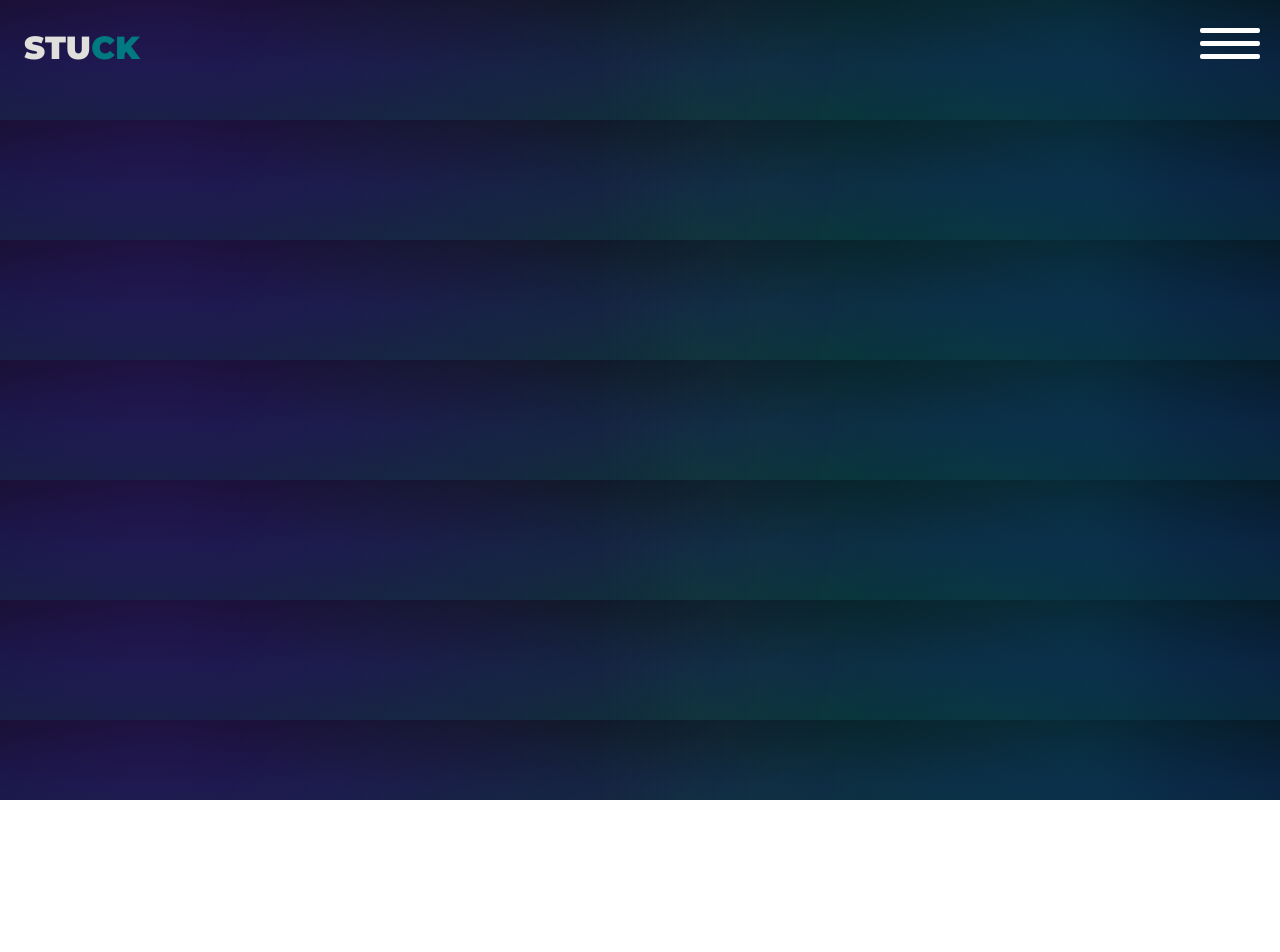
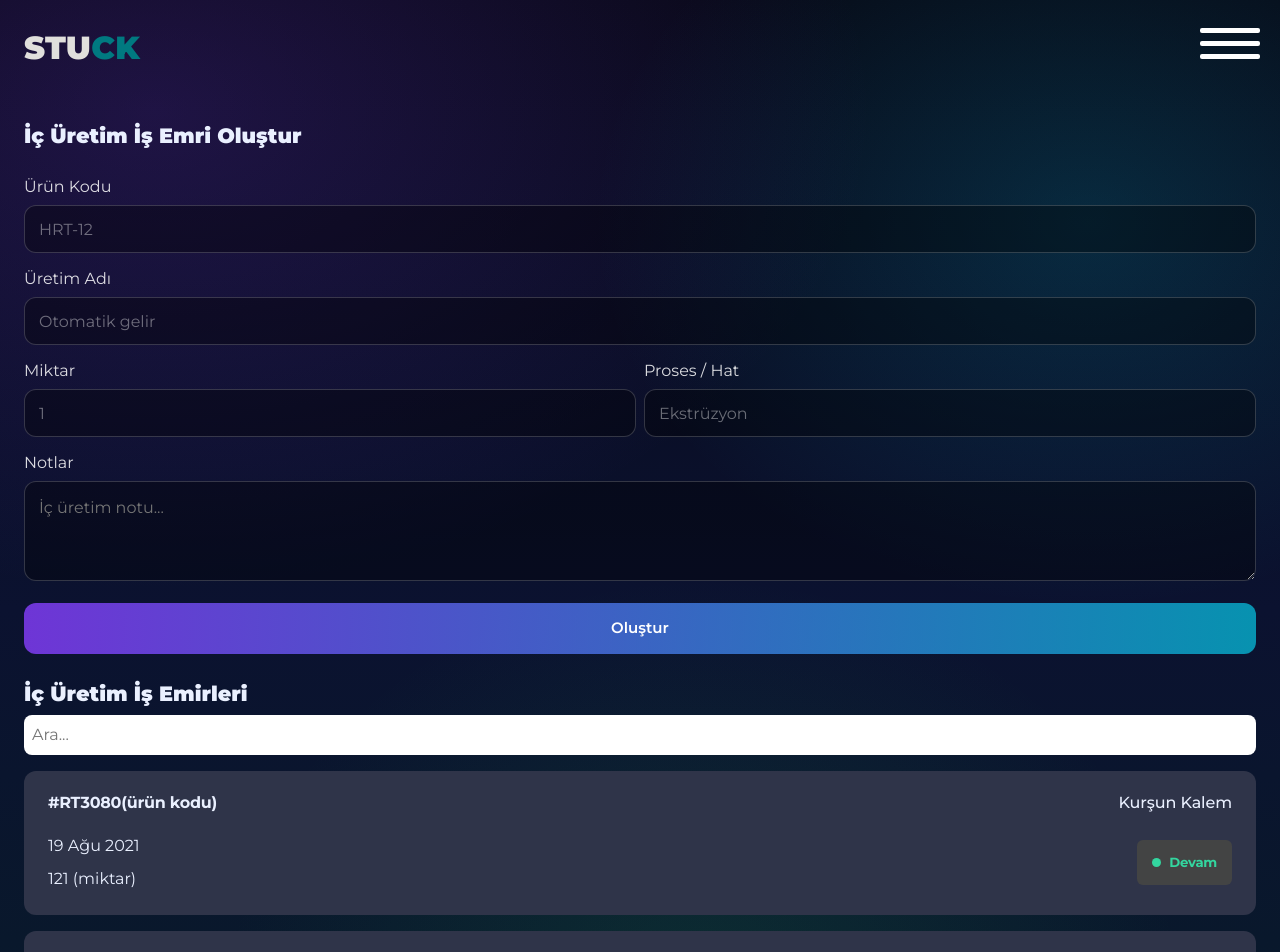
Before and after one commit to Kythera-Erp/Stuck-Erp, a Next.js app: page /dashboard/domestic-production in a window 1280 px wide. Shown: the top 952 px of the page. Before the commit the page ends 800 px from the top, so only its background shows below. Built offline with nearby package versions, Linux system fonts and the light colour scheme.

Commit message:
CSS adjustments were made

```diff
--- a/components/dashboard/WorkOrders.tsx
+++ b/components/dashboard/WorkOrders.tsx
@@ -1,4 +1,4 @@
-import "./workdorders.css";
+import "./workorders.css";
 export default function WorkOrders() {
   return (
     <div className="orders-panel">
--- a/components/dashboard/stuck.css
+++ b/components/dashboard/stuck.css
@@ -49,11 +49,15 @@
 }
 
 .stuck-body p {
-  margin: 0;
   line-height: 1.3;
+  margin-bottom: 6px;
+  display: flex;
+  align-items: center;
+  justify-content: space-between;
 }
 
 .reason {
   color: #f59e0b;
   font-size: 16px;
+  font-weight: 600;
 }
--- a/components/layout/Header/Header.tsx
+++ b/components/layout/Header/Header.tsx
@@ -3,14 +3,7 @@ import "./header.css";
 export default function Header() {
   return (
     <div className="header">
-      <h2>
-        {/* <img
-          src="./images/stuck-logo.png"
-          style={{ width: "60px" }}
-          alt="Stuck Logo"
-        /> */}
-        STU<span>CK</span>
-      </h2>
+      <h2>STU<span>CK</span></h2>
       <div className="burger-menu">
         <input type="checkbox" id="menu_checkbox" className="menu_checkbox" />
         <label htmlFor="menu_checkbox">
@@ -26,6 +19,7 @@ export default function Header() {
           <Link href="/dashboard/bom">Master BOM</Link>
           <Link href="/dashboard/domestic-production">İç Üretim</Link>
           <Link href="/dashboard/import">Import / Aktarım</Link>
+          <Link href="/dashboard/settings">Ayarlar</Link>
           <div className="role">
             <h5>Kullanıcı - <span>Ali Yıldız</span></h5>
           </div>
--- a/src/app/dashboard/domestic-production/page.tsx
+++ b/src/app/dashboard/domestic-production/page.tsx
@@ -1,5 +1,75 @@
+import "./production.css";
 export default function Production() {
-  return(
-    <div></div>
-  )
+  return (
+    <div className="production-page">
+      <div className="production-create">
+        <h3>İç Üretim İş Emri Oluştur</h3>
+        <form>
+          <label>
+            Ürün Kodu
+            <input type="text" placeholder="HRT-12" />
+          </label>
+          <label>
+            Üretim Adı
+            <input type="text" placeholder="Otomatik gelir" />
+          </label>
+          <div className="label-grid">
+            <label>
+              Miktar
+              <input type="number" placeholder="1" />
+            </label>
+            <label>
+              Proses / Hat
+              <input type="text" placeholder="Ekstrüzyon" />
+            </label>
+          </div>
+          <label htmlFor="">
+            Notlar
+            <textarea name="" placeholder="İç üretim notu..."></textarea>
+          </label>
+          <button type="button">Oluştur</button>
+        </form>
+      </div>
+      <div className="production-list">
+        <h3>İç Üretim İş Emirleri</h3>
+        <div className="production-list-filter">
+          <input type="text" placeholder="Ara..." />
+        </div>
+        <div className="production-cards">
+          <div className="production-card">
+            <div className="production-header">
+              <span>#RT3080(ürün kodu)</span>
+              <h6>Kurşun Kalem</h6>
+            </div>
+            <div className="production-body">
+              <div>
+                <span>19 Ağu 2021</span>
+                <p>121 (miktar)</p>
+              </div>
+              <div className="production-status">
+                <span></span>
+                <h5>Devam</h5>
+              </div>
+            </div>
+          </div>
+          <div className="production-card">
+            <div className="production-header">
+              <span>#RT3080(ürün kodu)</span>
+              <h6>Kurşun Kalem</h6>
+            </div>
+            <div className="production-body">
+              <div>
+                <span>19 Ağu 2021</span>
+                <p>150 (miktar)</p>
+              </div>
+              <div className="production-status">
+                <span></span>
+                <h5>Devam</h5>
+              </div>
+            </div>
+          </div>
+        </div>
+      </div>
+    </div>
+  );
 }
--- /dev/null
+++ b/src/app/dashboard/domestic-production/production.css
@@ -0,0 +1,143 @@
+.production-create {
+  margin-bottom: 24px;
+
+  form {
+    display: flex;
+    flex-direction: column;
+    gap: 14px;
+    margin-top: 24px;
+  }
+
+  form label {
+    display: flex;
+    flex-direction: column;
+    gap: 6px;
+    font-size: 16px;
+    color: rgba(255, 255, 255, 0.85);
+  }
+
+  form input {
+    height: 48px;
+    padding: 0 14px;
+    border-radius: 12px;
+    border: 1px solid rgba(255, 255, 255, 0.18);
+    background: rgba(0, 0, 0, 0.35);
+    color: #fff;
+    font-size: 16px;
+  }
+
+  form input::placeholder {
+    color: rgba(255, 255, 255, 0.4);
+  }
+
+  .label-grid {
+    display: grid;
+    max-width: 100%;
+    grid-template-columns: minmax(0, 1fr) minmax(0, 1fr);
+    gap: 8px;
+  }
+
+  button {
+    margin-top: 8px;
+    padding: 14px;
+    font-size: 15px;
+    font-weight: 600;
+    border-radius: 12px;
+    border: none;
+    background: linear-gradient(90deg, rgba(124, 58, 237, 0.88), rgba(6, 182, 212, 0.78));
+    color: white;
+  }
+
+  textarea {
+    resize: vertical;
+    min-height: 100px;
+    padding: 14px;
+    border-radius: 12px;
+    border: 1px solid rgba(255, 255, 255, 0.18);
+    background: rgba(0, 0, 0, 0.35);
+    color: #fff;
+    font-size: 16px;
+  }
+}
+
+.production-list {
+  margin-bottom: 32px;
+  .production-list-filter {
+    input {
+      width: 100%;
+      border: none;
+      border-radius: 8px;
+      margin-top: 6px;
+      padding: 8px;
+    }
+  }
+  .production-cards {
+    display: grid;
+    gap: 16px;
+    margin-top: 16px;
+
+    .production-card {
+      padding: 24px;
+      background: #2f3449;
+      border-radius: 12px;
+    }
+
+    .production-header {
+      display: flex;
+      justify-content: space-between;
+      align-items: center;
+      margin-bottom: 24px;
+
+      span {
+        font-weight: 700;
+        line-height: 15px;
+        letter-spacing: -0.25px;
+      }
+
+      h6 {
+        font-weight: 500;
+        font-size: 16px;
+        line-height: 15px;
+        letter-spacing: -0.1px;
+      }
+    }
+
+    .production-body {
+      display: flex;
+      justify-content: space-between;
+      align-items: center;
+
+      >div {
+        p {
+          margin-top: 9px;
+        }
+
+      }
+
+      .production-status {
+        display: flex;
+        align-items: center;
+        justify-content: center;
+        gap: 8px;
+        padding: 15px;
+        background: #434444;
+        border-radius: 6px;
+
+        span {
+          width: 9px;
+          height: 9px;
+          border-radius: 99999px;
+          background: #33d69f;
+          display: inline-block;
+        }
+
+        h5 {
+          color: #33d69f;
+          font-weight: 700;
+          line-height: 15px;
+          letter-spacing: -0.25px;
+        }
+      }
+    }
+  }
+}
--- a/src/app/dashboard/orders/page.tsx
+++ b/src/app/dashboard/orders/page.tsx
@@ -37,10 +37,8 @@ export default function Orders() {
       </div>
       <div className="order-list">
         <h3>Sipariş Listesi</h3>
-        <div className="order-search">
-          <label htmlFor=""> Arama
-            <input type="text" placeholder="Kod / ID" />
-          </label>
+        <div className="order-filter">
+          <input type="text" placeholder="Ara" />
         </div>
         <div className="mobile-orders">
           <div className="order-card">
--- a/src/app/dashboard/stock-management/page.tsx
+++ b/src/app/dashboard/stock-management/page.tsx
@@ -66,7 +66,7 @@ export default function StockManagement() {
         <div className="current-stock">
           <h3>Mevcut Stoklar</h3>
           <div className="stock-filter">
-            <input type="text" placeholder="Kod" />
+            <input type="text" placeholder="Ara" />
           </div>
           <div className="stock-list">
             <div className="stock-card">
--- a/src/app/dashboard/stock-management/stock.css
+++ b/src/app/dashboard/stock-management/stock.css
@@ -80,11 +80,6 @@
 
 
 .stock {
-  h3 {
-    font-size: 1.3em;
-    font-weight: 900;
-  }
-
   span {
     font-size: 16px;
   }
@@ -189,7 +184,6 @@
 
 .stock-dialog h3 {
   margin-bottom: 12px;
-  font-size: 18px;
 }
 
 .stock-dialog label {
--- a/styles/globals.css
+++ b/styles/globals.css
@@ -118,11 +118,6 @@ h6 {
 a {
   text-decoration: none;
 }
-
-.page-dashboard {
-  margin-inline: 24px;
-}
-
 .content {
   padding-inline: 24px;
 }
@@ -131,7 +126,7 @@ button {
   cursor: pointer;
 }
 
-input:focus {
+input:focus, textarea:focus, select:focus {
   outline: none;
   border-color: #38bdf8;
   box-shadow: 0 0 0 2px rgba(56, 189, 248, 0.3);
@@ -142,3 +137,7 @@ li {
 ul {
   padding: 0;
 }
+h3 {
+  font-size: 1.3em;
+  font-weight: 900;
+}
```
Also changed, not shown: components/dashboard/workorders.css (renamed from components/dashboard/workdorders.css, +2 -7 lines), src/app/dashboard/orders/orders.css (+4 -15 lines).
